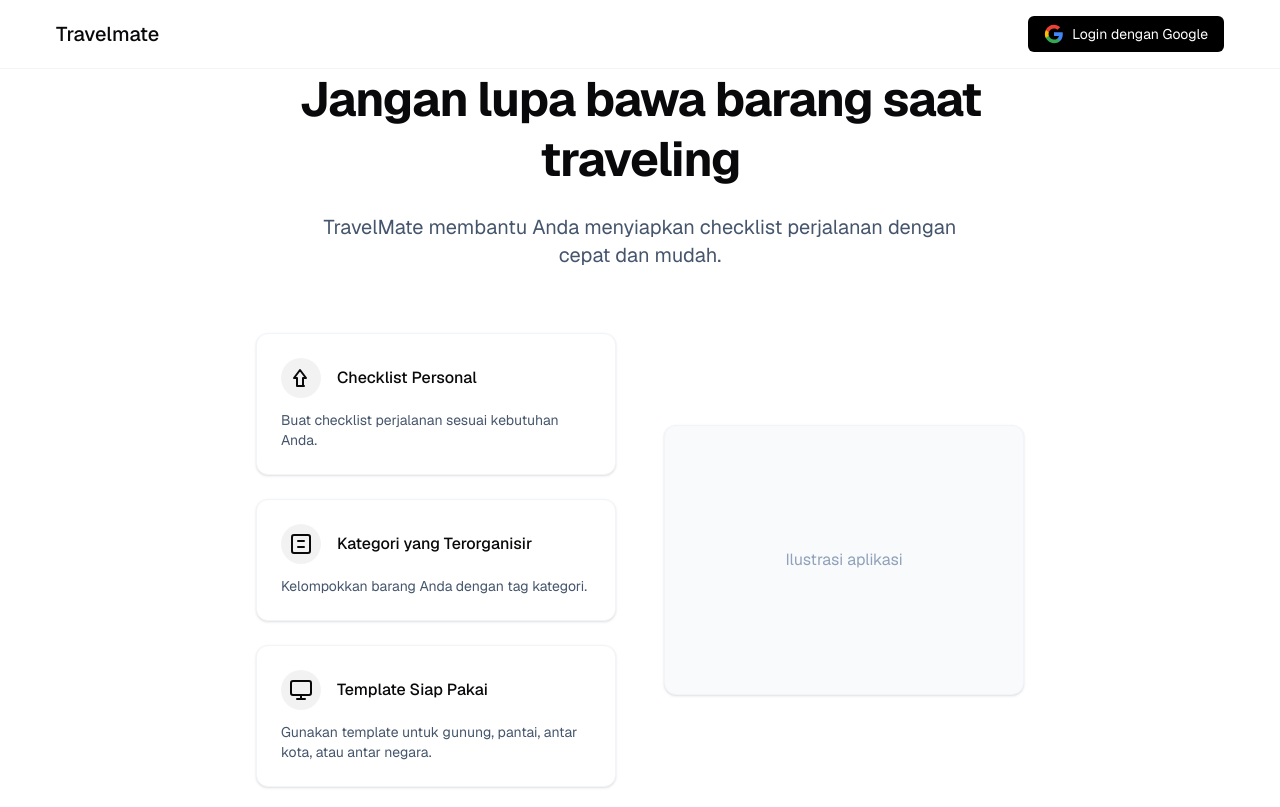
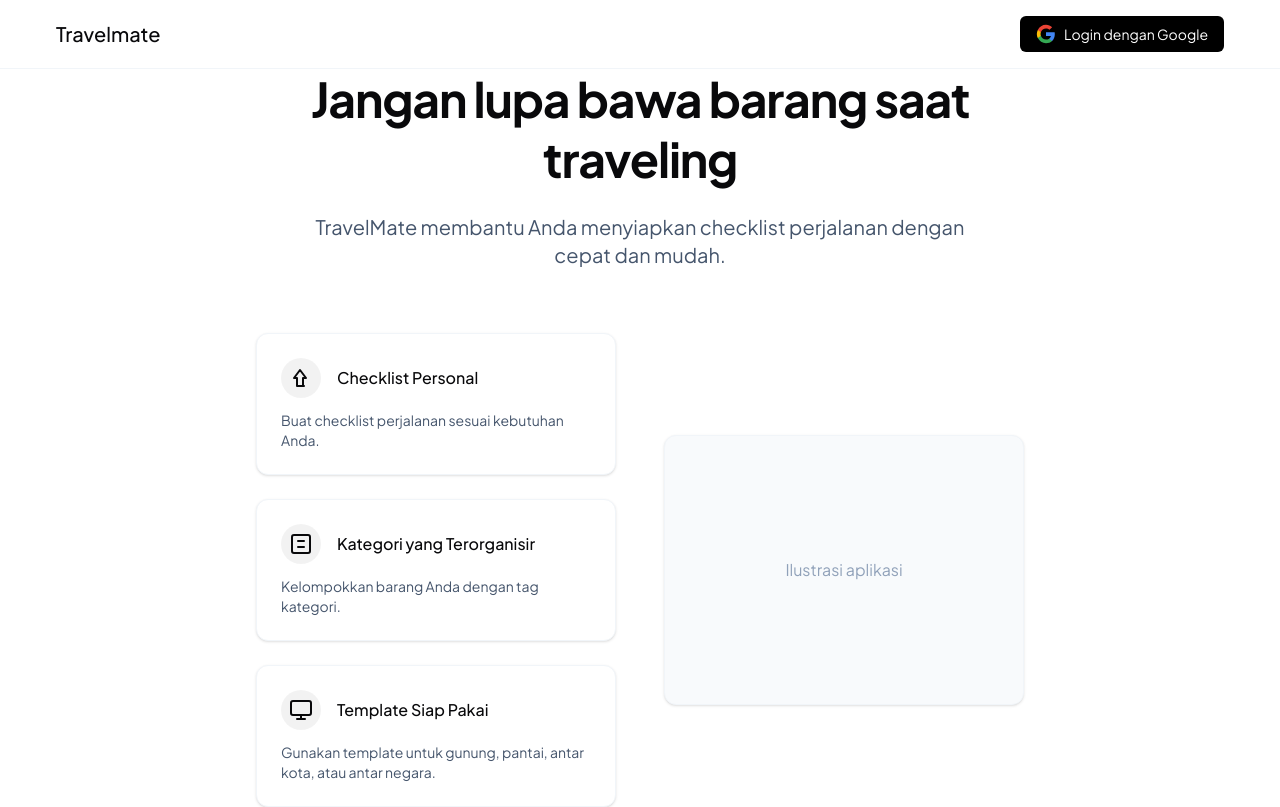
Before and after one commit to adinfahru/travelmate, a Next.js app: page / in a window 1280 px wide. Built offline with nearby package versions, Linux system fonts and the light colour scheme; no server answers.

Commit message:
feat: change fonts

```diff
--- a/app/layout.tsx
+++ b/app/layout.tsx
@@ -1,9 +1,9 @@
 import type { Metadata } from "next";
-import { Geist } from "next/font/google";
+import { Plus_Jakarta_Sans } from "next/font/google";
 import "./globals.css";
 import AuthProvider from "./components/AuthProvider";
 
-const geist = Geist({
+const font = Plus_Jakarta_Sans({
   subsets: ["latin"],
   display: "swap",
 });
@@ -20,7 +20,7 @@ export default function RootLayout({
 }>) {
   return (
     <html lang="en">
-      <body className={`${geist.className} text-slate-900 antialiased`}>
+      <body className={`${font.className} text-slate-900 antialiased`}>
         <AuthProvider>{children}</AuthProvider>
       </body>
     </html>
```
